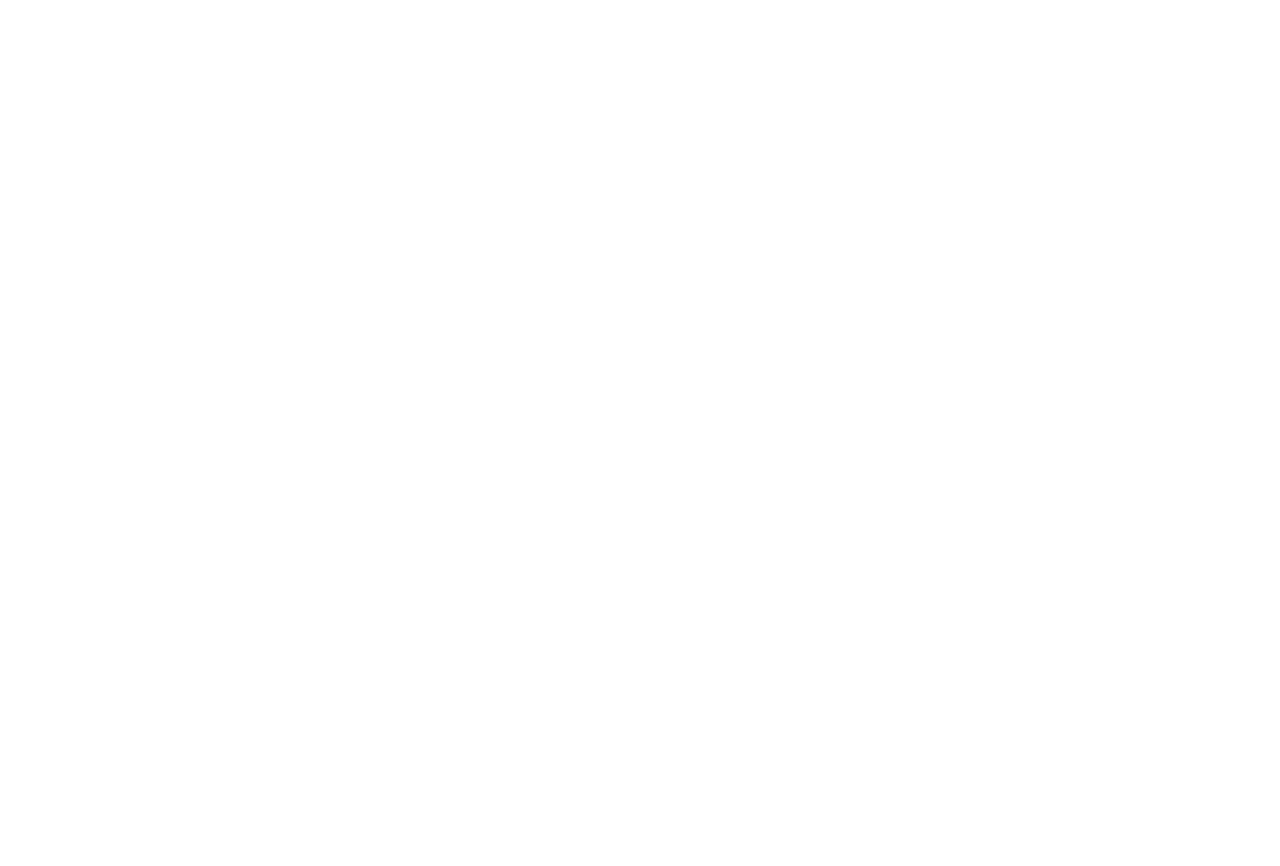
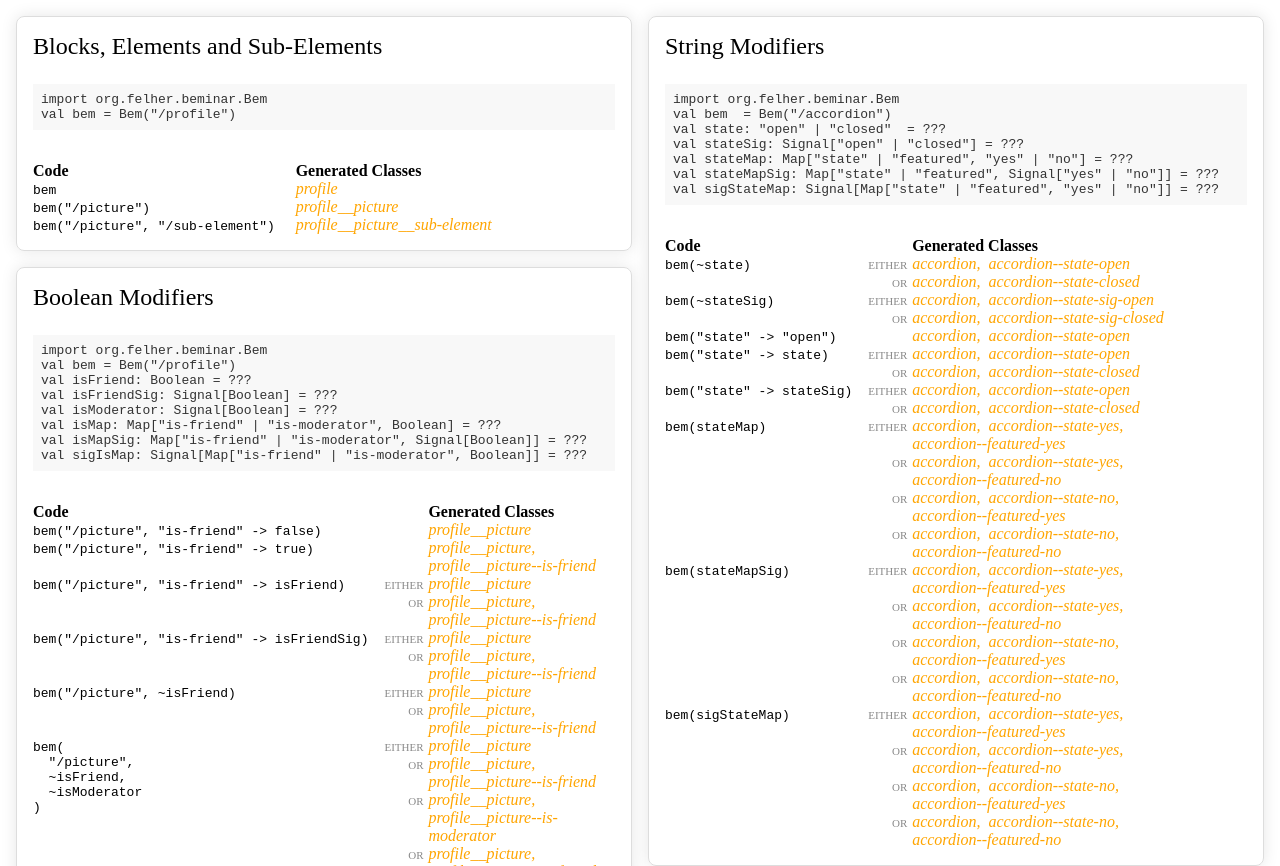
Before and after one commit to felher/beminar-cheat-sheet, a plain HTML site: page index.html in a window 1280 px wide. Shown: the top 866 px of the page. Before the commit the page ends 800 px from the top, so only its background shows below. Drawn offline with Linux system fonts and the light colour scheme; the site is published under a folder, as on GitHub Pages, so addresses that start at the root find nothing.

Commit message:
first pages

```diff
--- a/index.html
+++ b/index.html
@@ -6,8 +6,8 @@
   <link rel="icon" type="image/svg+xml" href="/vite.svg" />
   <meta name="viewport" content="width=device-width, initial-scale=1.0" />
   <title>Vite App</title>
-  <script type="module" crossorigin src="/assets/index-D-60XETV.js"></script>
-  <link rel="stylesheet" crossorigin href="/assets/index-C71Bx4zK.css">
+  <script type="module" crossorigin src="assets/index-D-60XETV.js"></script>
+  <link rel="stylesheet" crossorigin href="assets/index-C71Bx4zK.css">
 </head>
 
 <body>
```
